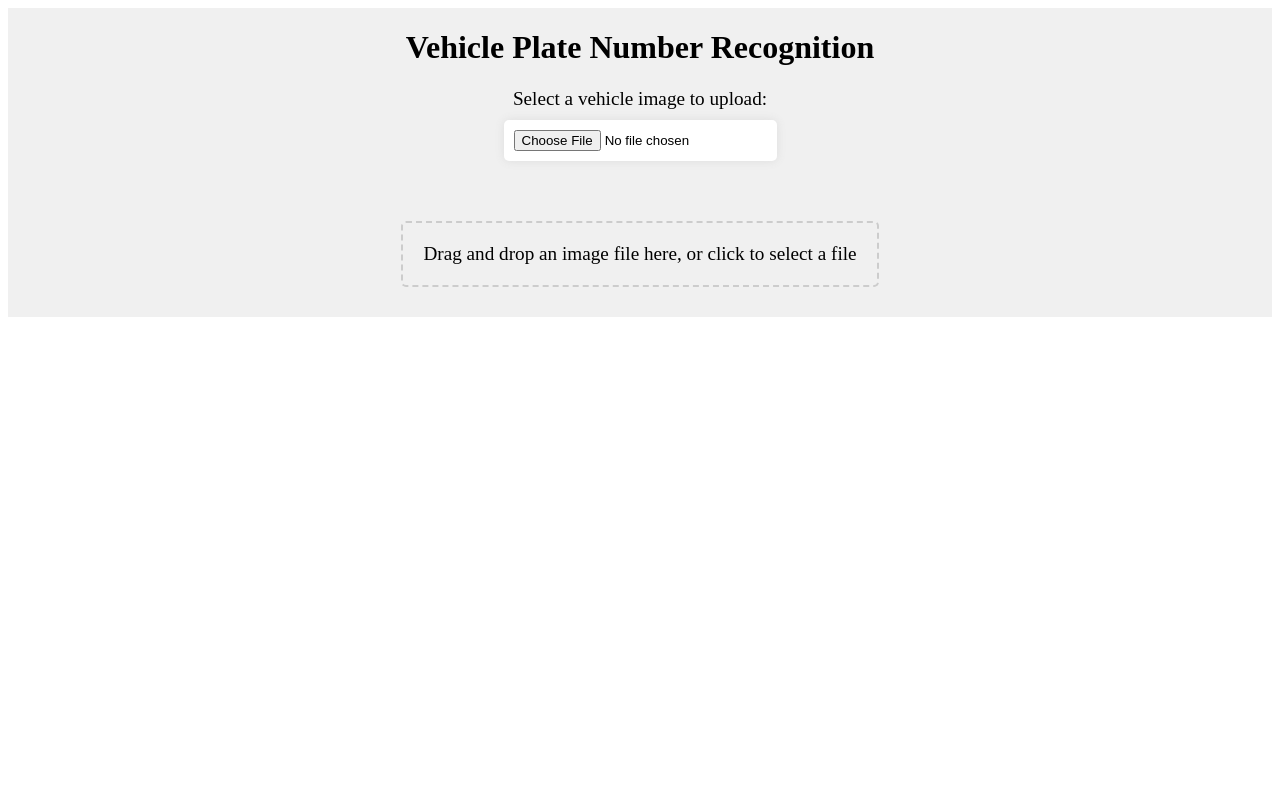
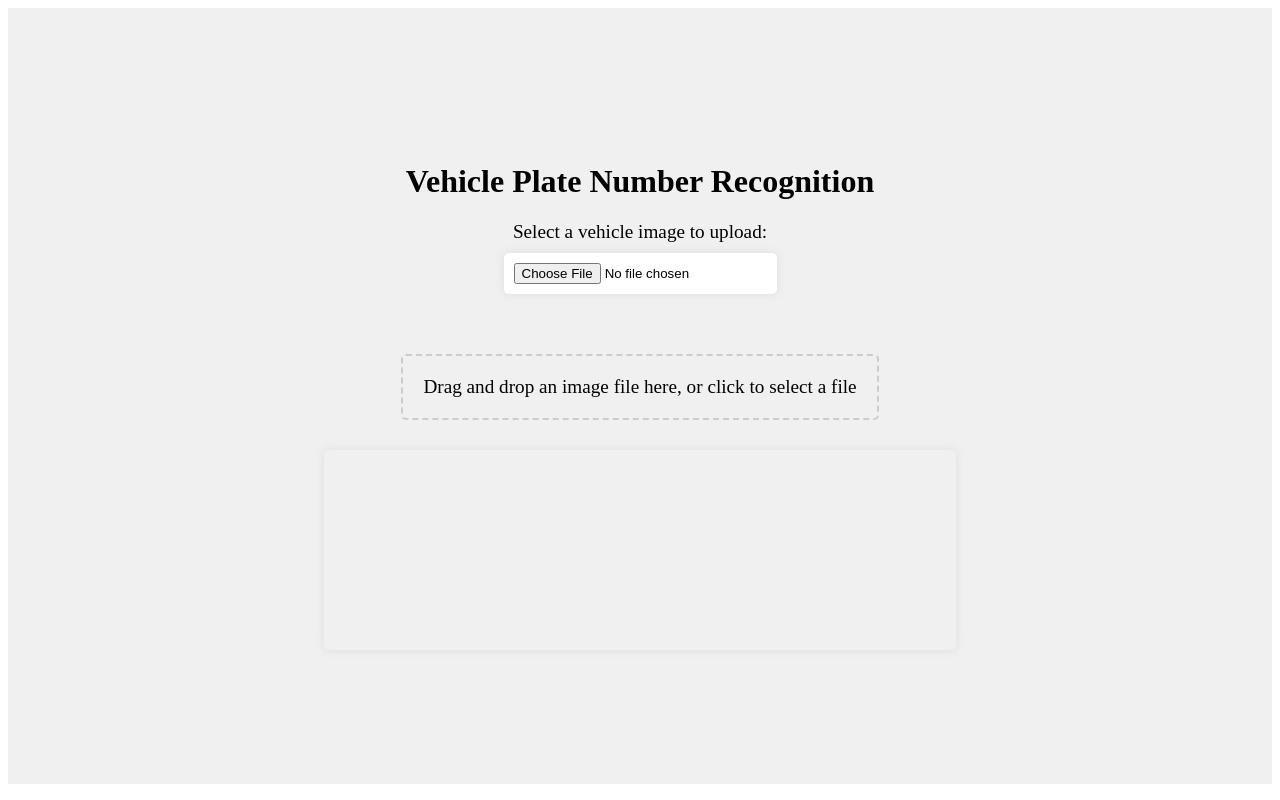
Before and after one commit to ramahasiba/Vehicle_Plate_Number_Recognition, a Python web app: template templates/index.html in a window 1280 px wide. Run offline with Jinja, Linux system fonts and the light colour scheme; the template is opened without the code that fills it, so the values that code supplies are empty.

Commit message:
Update style.css

```diff
--- a/static/css/style.css
+++ b/static/css/style.css
@@ -3,6 +3,7 @@
   flex-direction: column;
   align-items: center;
   justify-content: center;
+  height: 97vh;
   background-color: #f0f0f0;
 }
 
@@ -33,8 +34,8 @@
   border-radius: 5px;
   overflow: hidden;
   width: 50%;
-  height: fit-content;
-  max-height: 500px;
+  height: auto;
+  min-height: 200px;
   display: flex;
   align-items: center;
   justify-content: center;
@@ -88,3 +89,9 @@
   font-size: 1.2em;
   margin: 0;
 }
+#plate_number {
+  font-size: 24px;
+  font-weight: bold;
+  border: 2px solid black;
+  padding: 9px;
+}
```
